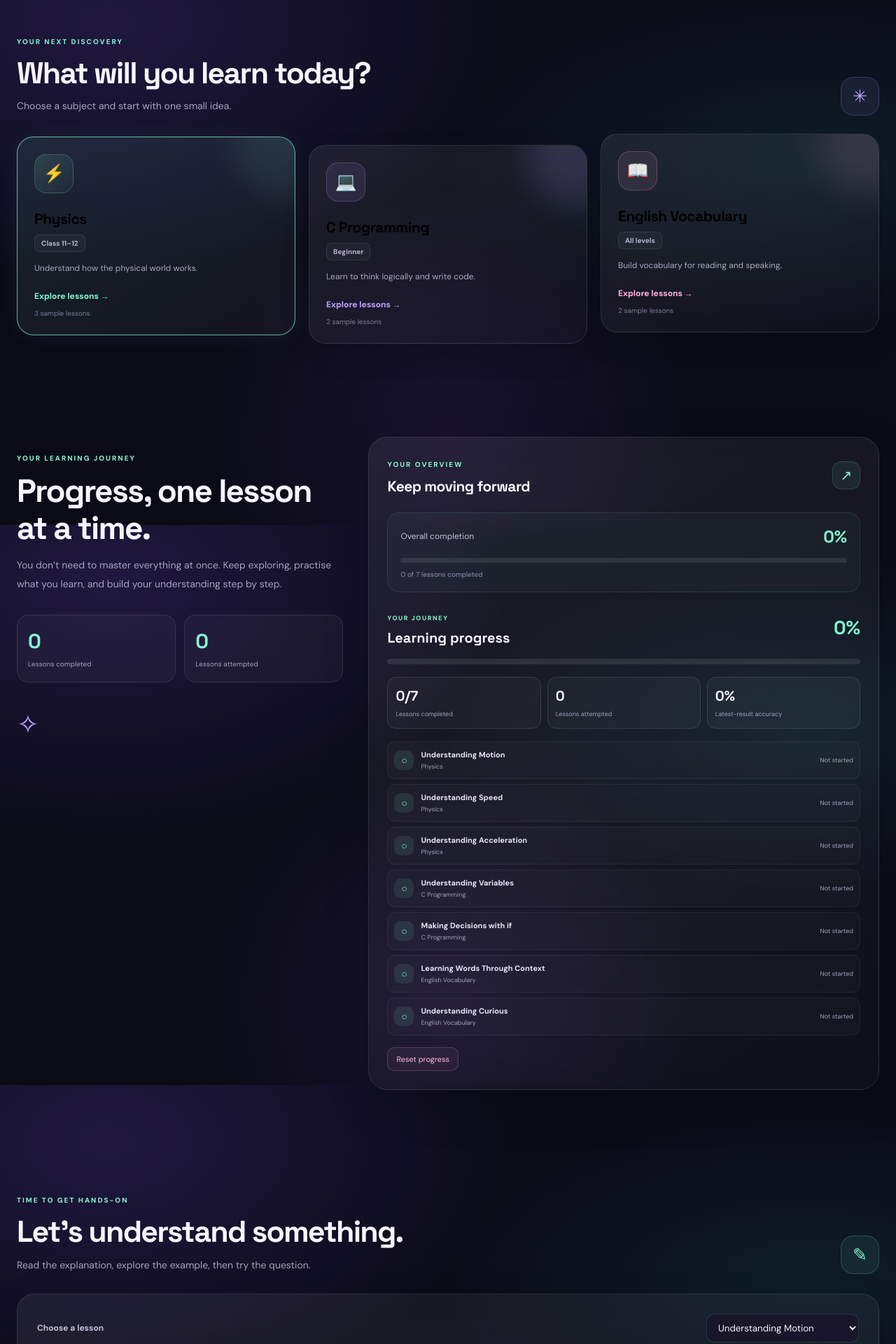
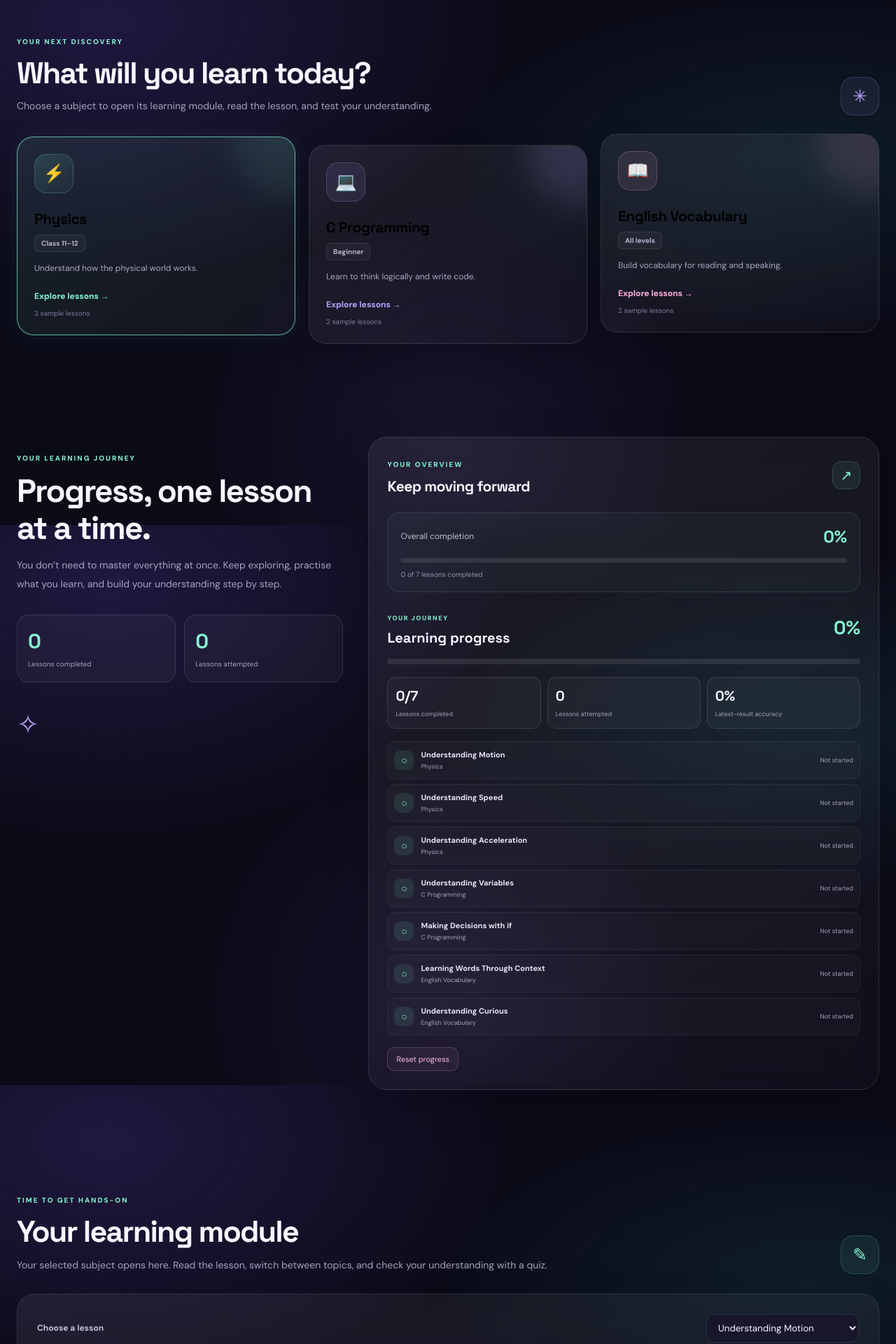
Before and after one commit to adnn-debug/learnworld, a React (Vite) app: page / in a window 1280 px wide. Shown: the part 860-2780 px from the top of the page at 70% size. Built offline with nearby package versions, Linux system fonts and the light colour scheme.

Commit message:
Make subject exploration open the learning module

```diff
--- a/src/App.tsx
+++ b/src/App.tsx
@@ -59,6 +59,14 @@ function App() {
 
     setSelectedId(id);
     setSelectedLessonId(nextSubject.lessons[0]?.id ?? "");
+
+    // Selecting a subject should take the learner straight to its module.
+    window.setTimeout(() => {
+      document.getElementById("lessons")?.scrollIntoView({
+        behavior: "smooth",
+        block: "start",
+      });
+    }, 80);
   }
 
   return (
@@ -106,7 +114,7 @@ function App() {
 
             <div className="hero-actions">
               <a className="hero-primary" href="#subjects">
-                Explore subjects <span aria-hidden="true">→</span>
+                Explore learning modules <span aria-hidden="true">→</span>
               </a>
 
               <a className="hero-secondary" href="#lessons">
@@ -225,7 +233,7 @@ function App() {
             <div>
               <span className="section-kicker">YOUR NEXT DISCOVERY</span>
               <h2>What will you learn today?</h2>
-              <p>Choose a subject and start with one small idea.</p>
+              <p>Choose a subject to open its learning module, read the lesson, and test your understanding.</p>
             </div>
             <span className="section-decoration" aria-hidden="true">✳</span>
           </div>
@@ -310,9 +318,9 @@ function App() {
           <div className="lesson-section-heading">
             <div>
               <span className="section-kicker">TIME TO GET HANDS-ON</span>
-              <h2>Let’s understand something.</h2>
+              <h2>Your learning module</h2>
               <p>
-                Read the explanation, explore the example, then try the question.
+                Your selected subject opens here. Read the lesson, switch between topics, and check your understanding with a quiz.
               </p>
             </div>
             <span className="lesson-heading-icon" aria-hidden="true">✎</span>
```
